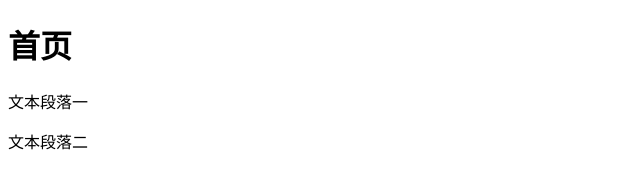
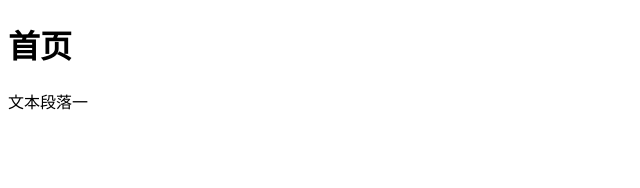
Before and after one commit to Fernand0r/test_git, a plain HTML site: page index.html in a window 1280 px wide. Shown: the whole page, without its empty margins (0-640 px from the left). Drawn offline with Linux system fonts and the light colour scheme.

Commit message:
继续修复BUG

```diff
--- a/index.html
+++ b/index.html
@@ -8,7 +8,7 @@
 	<h1>首页</h1>
 	<div>
 		<p>文本段落一</p>
-		<p>文本段落二</p>
+
 
 	</div>
 
```
